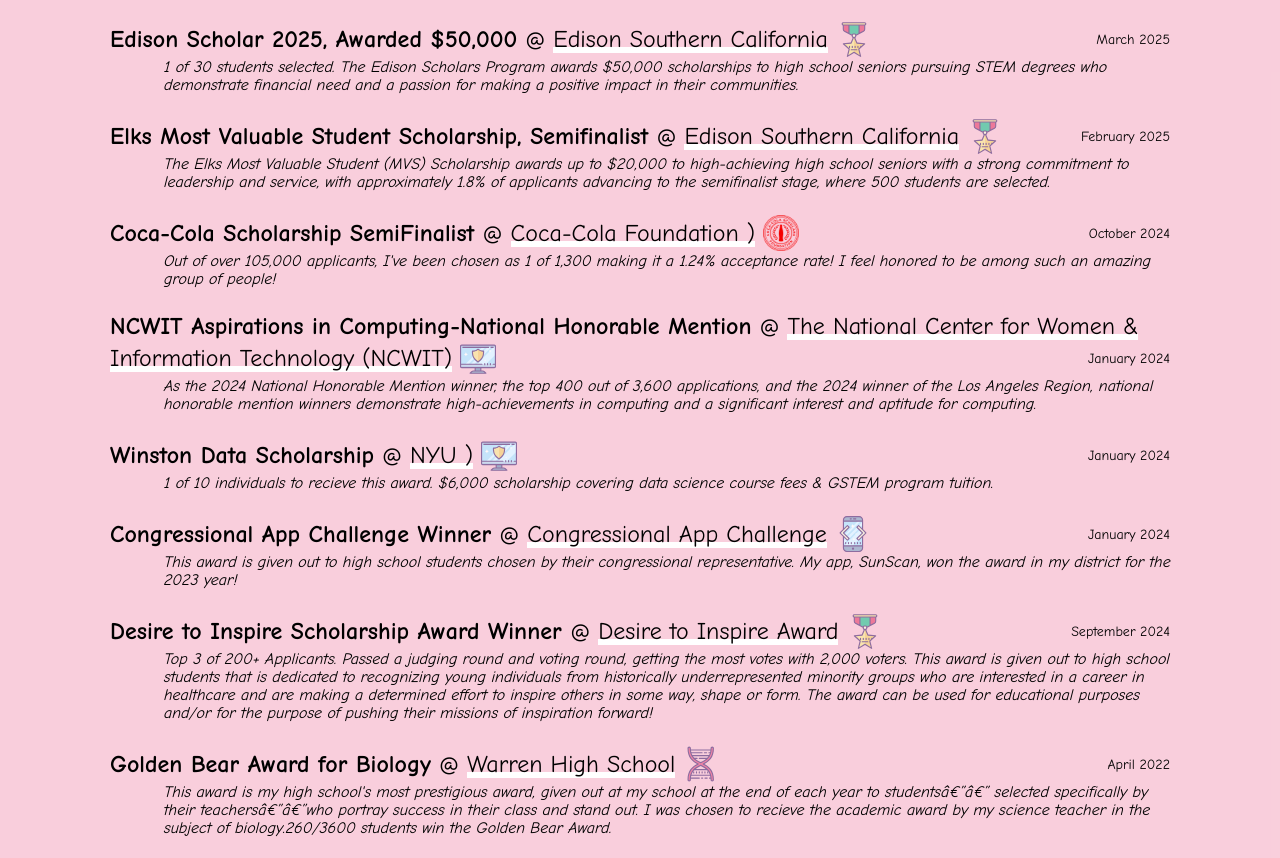
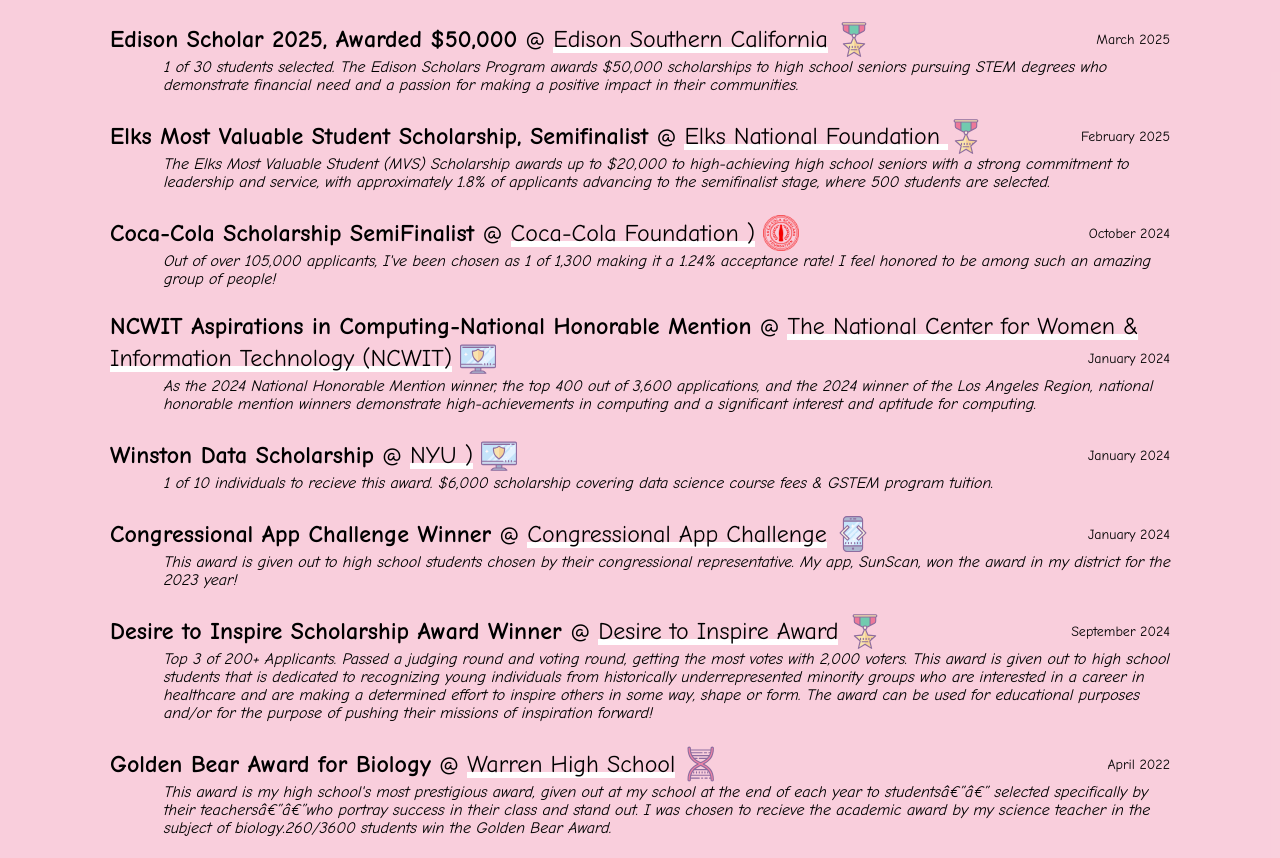
Before and after one commit to andracampos/andracampos.github.io, a plain HTML site: page index.html in a window 1280 px wide. Shown: the part 2723-3581 px from the top of the page. Drawn offline with Linux system fonts and the light colour scheme.

Commit message:
Update index.html

```diff
--- a/index.html
+++ b/index.html
@@ -173,7 +173,7 @@
             <p class="proj-text">1 of 30 students selected. The Edison Scholars Program awards $50,000 scholarships to high school seniors pursuing STEM degrees who demonstrate financial need and a passion for making a positive impact in their communities.</p>
 
             <p class="proj-title"><b>Elks Most Valuable Student Scholarship, Semifinalist</b> @ <a href="https://www.elks.org/scholars/scholarships/mvs.cfm"
-                    target="_blank"><span class="thin-highlight-white">Edison Southern California</span>
+                    target="_blank"><span class="thin-highlight-white">Elks National Foundation </span>
                 </a> <img class="descriptive-icon"
                     src="images/csf22.svg" /><span  style="float: right;font-size: 14px;">&nbsp; February 2025</span></p>
             <p class="proj-text">The Elks Most Valuable Student (MVS) Scholarship awards up to $20,000 to high-achieving high school seniors with a strong commitment to leadership and service, with approximately 1.8% of
```
